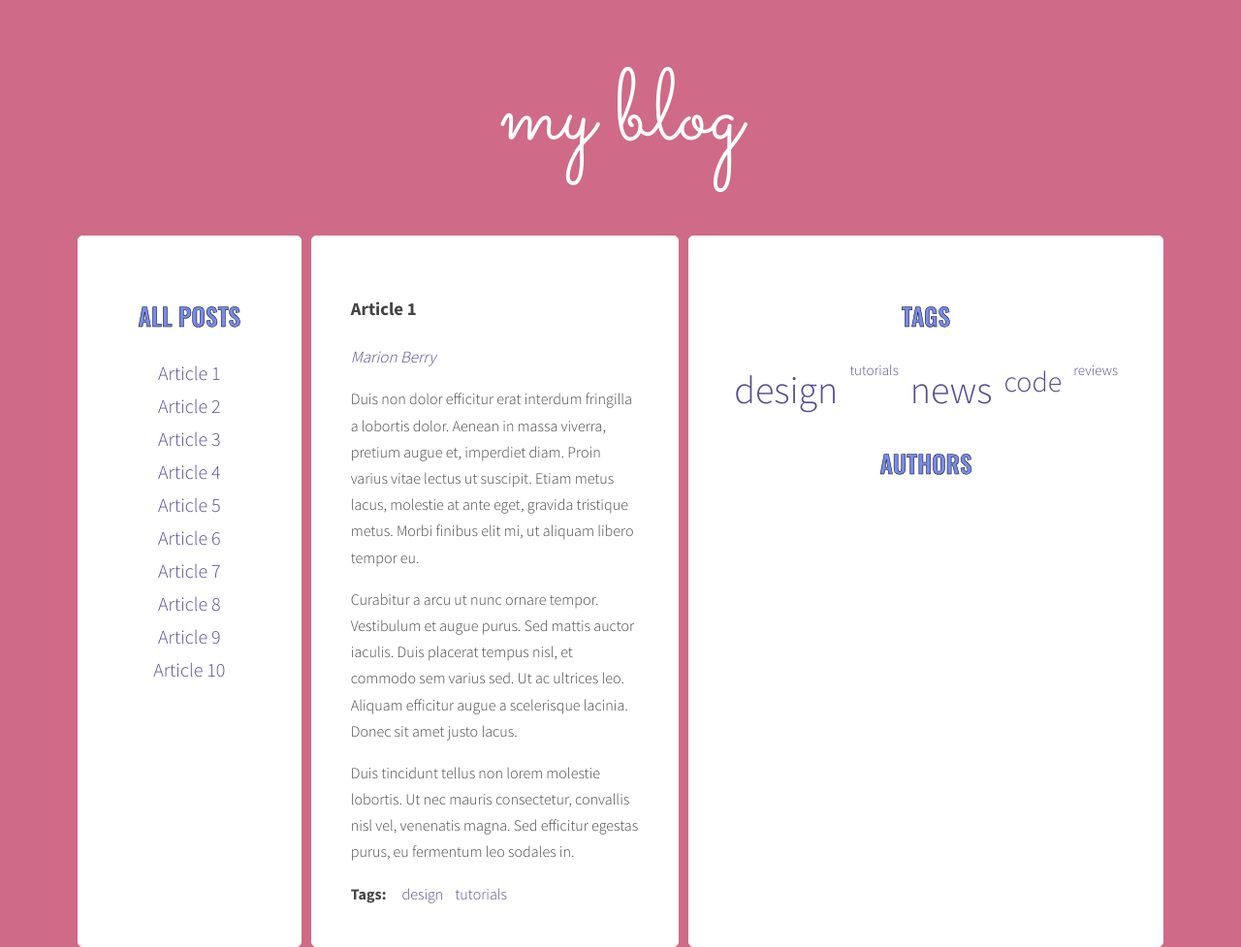
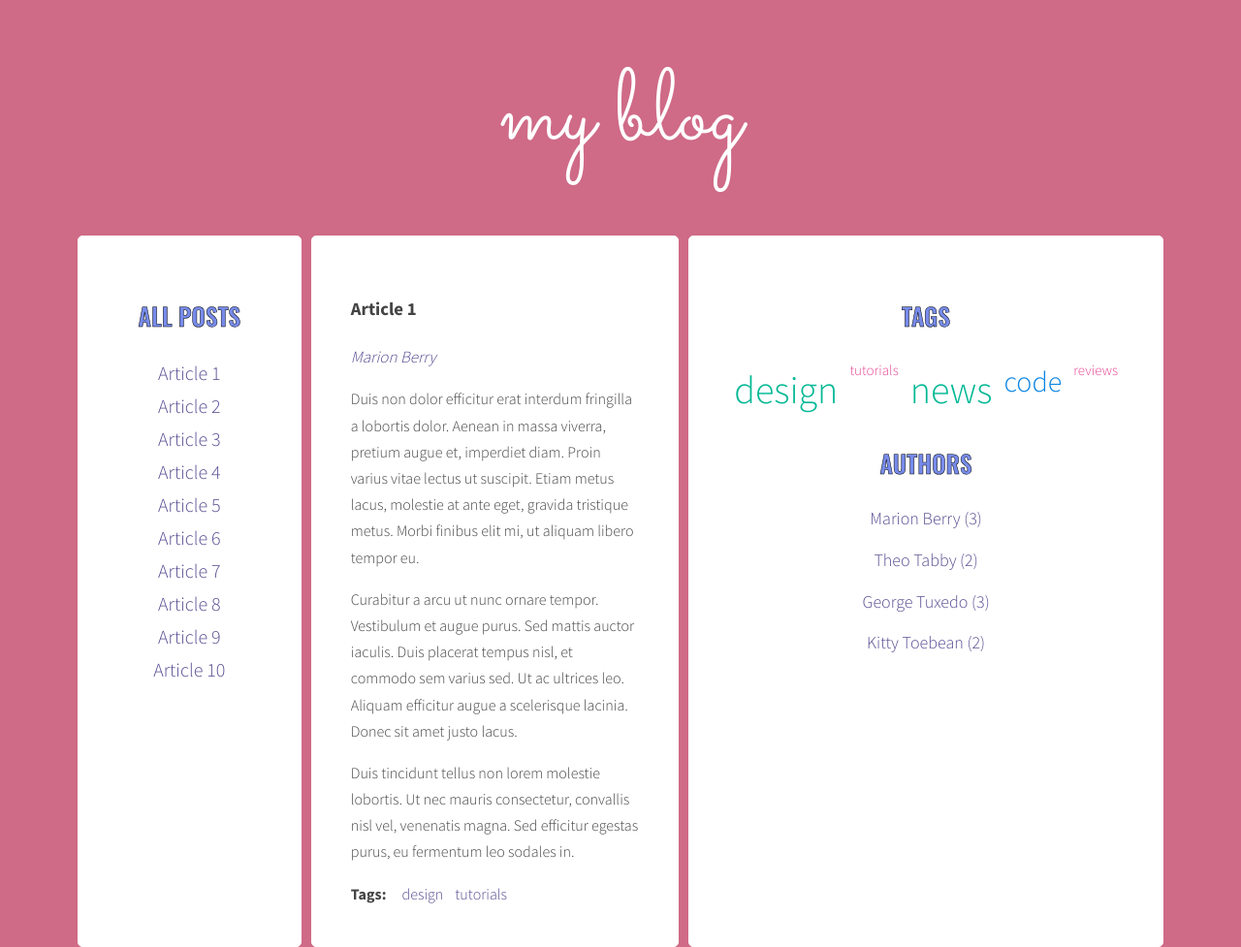
Before and after one commit to aszymeczko/javascript-blog, a website: page index.html in a window 1280 px wide. Shown: the whole page at 97% size. Drawn offline with nearby package versions, Linux system fonts and the light colour scheme.

Commit message:
Add a list of authors

```diff
--- a/js/script.js
+++ b/js/script.js
@@ -53,7 +53,8 @@ const optArticleSelector = '.post',
   optArticleAuthorSelector = '.post-author',
   optTagsListSelector = '.tags.list',
   optCloudClassCount = 5,
-  optCloudClassPrefix = 'tag-size-';
+  optCloudClassPrefix = 'tag-size-',
+  optAuthorsListSelector = '.authors.list';
 
 
 
@@ -289,6 +290,9 @@ addClickListenersToTags();
 
 function generateAuthors() {
 
+  /* create a new variable allAuthors with an empty object */
+  let allAuthors = {};
+
   /* find all articles */
 
   const articles = document.querySelectorAll(optArticleSelector);
@@ -322,10 +326,40 @@ function generateAuthors() {
 
     // console.log(html);
 
+    /* check if this link is NOT already in allAuthors */
+    if (!allAuthors.hasOwnProperty(articleAuthors)) {
+
+      /* add author to allAuthors object */
+      allAuthors[articleAuthors] = 1;
+    } else {
+      allAuthors[articleAuthors]++;
+    }
+
     /* insert HTML of all the links into the tags wrapper */
 
     articleAuthorList.innerHTML = html;
   }
+
+  /* find list of authors in right column */
+  const authorList = document.querySelector(optAuthorsListSelector);
+  console.log('allAuthors', allAuthors);
+  const authorsParams = calculateTagsParams(allAuthors);
+  console.log('authorsParams: ', authorsParams);
+
+  /* create variable for all links HTML code */
+  let allAuthorsHTML = '';
+
+  /* for each author in allAuthors: */
+  for (let author in allAuthors) {
+
+    /* generate code of a link and add it to allAuthorsHTML */
+
+    const authorLinkHTML = `<li><a href="#author-${author}">${author} (${allAuthors[author]})</a></li>`;
+    allAuthorsHTML += authorLinkHTML;
+  }
+
+  /* add html from allTagsHTML to tagList */
+  authorList.innerHTML = allAuthorsHTML;
 }
 
 generateAuthors();
@@ -333,7 +367,7 @@ generateAuthors();
 
 function addClickListenersToAuthors() {
   /* find all links to authors */
-  const links = document.querySelectorAll('.post-author a');
+  const links = document.querySelectorAll('a[href^="#author-"]');
 
   /* for each link */
   for (let link of links) {
--- a/sass/style.scss
+++ b/sass/style.scss
@@ -96,14 +96,17 @@ body {
 
     &.tag-size-1 {
       font-size: 15px;
+      color: #e84393;
     }
 
     &.tag-size-3 {
       font-size: 30px;
+      color: #0984e3;
     }
 
     &.tag-size-5 {
       font-size: 40px;
+      color: #00b894;
     }
   }
 }
@@ -124,7 +127,6 @@ body {
 }
 
 .list.tags a {
-  color: #574b90;
   text-decoration: none;
 }
 
```
Also changed, not shown: css/style.css, 1 other file.
